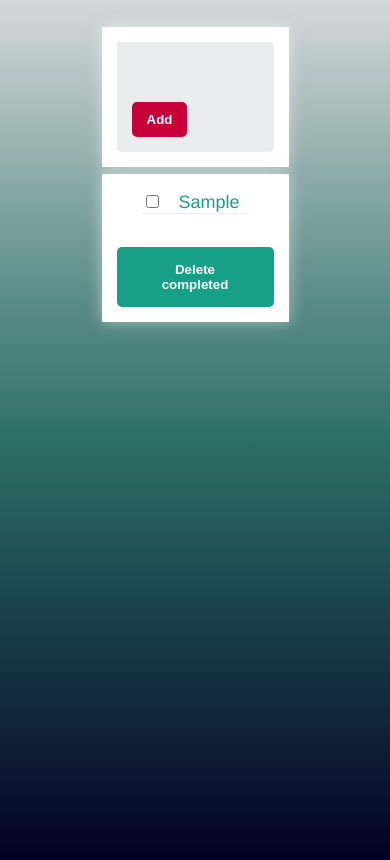
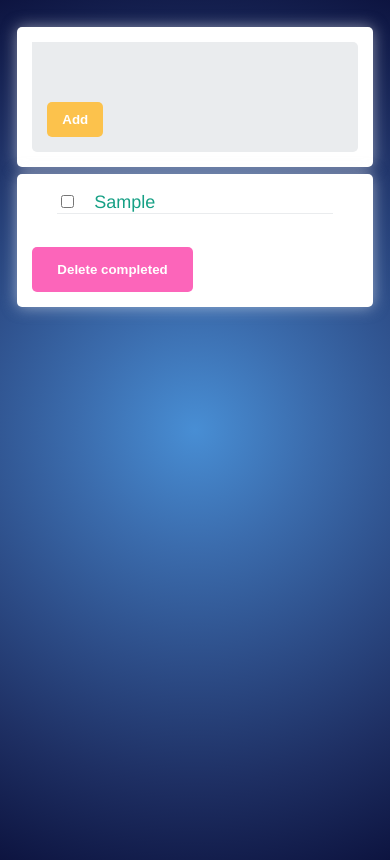
Before and after one commit to mmorenoco/to_do_list_technical_test, a Vue app in the folder to_do_list/: page / in a window 390 px wide. Both pictures are taken after typing "Sample" into the empty fields and a click on the button "Add". Built offline with nearby package versions, Linux system fonts and the light colour scheme.

Commit message:
conversion to bem toDoList AddBar

```diff
--- a/to_do_list/src/App.vue
+++ b/to_do_list/src/App.vue
@@ -31,11 +31,11 @@ export default {
 </script>
 
 <style>
-html {
-  box-sizing: border-box;
-  background: linear-gradient(0deg, rgba(2,0,36,1) 0%, rgba(30,75,81,1) 33%, rgba(44,111,103,1) 49%, rgba(64,123,117,1) 55%, rgba(90,140,135,1) 65%, rgba(213,216,220,1) 100%);
+  html {
+    box-sizing: border-box;
+    background-image: radial-gradient(circle, #488ed4, #3b6cad, #2d4d88, #1e2f63, #0d1440);
     font-size: large;
-}
+  }
 #app {
   font-family: Avenir, Helvetica, Arial, sans-serif;
   -webkit-font-smoothing: antialiased;
--- a/to_do_list/src/components/AddBar.vue
+++ b/to_do_list/src/components/AddBar.vue
@@ -38,6 +38,8 @@ export default {
 
 <style scoped>
 
+
+
     .add-bar-container {
         background: white;
         padding: 15px;
@@ -68,7 +70,7 @@ export default {
 
     .add-bar__button  {
         border: none;
-        background: #C70039;
+        background: #FCC24C;
         color: white;
         font-weight: bold;
         margin: 15px;
@@ -81,4 +83,15 @@ export default {
         filter: brightness(125%);
         cursor: pointer;
     }
+
+    @media  only screen and (max-width: 576px) {
+        .add-bar-container {
+            width: 95%;
+            border-radius: 5px;
+        }
+
+        .add-bar {
+            width: 100%;
+        }
+    }
 </style>
--- a/to_do_list/src/components/ToDoList.vue
+++ b/to_do_list/src/components/ToDoList.vue
@@ -1,9 +1,9 @@
 <template>
-  <div class="toDoList">
-      <ul>
-          <li v-for="task in toDoList" :key="task.index"><input type="checkbox" v-model="task.checked">{{ task.toDo }}</li>
+  <div class="to-do">
+      <ul class="to-do__list">
+          <li class="to-do__list--task" v-for="task in toDoList" :key="task.index"><input type="checkbox" v-model="task.checked">{{ task.toDo }}</li>
       </ul>
-      <button type="submit" @click="deleteTask(task)">Delete completed</button>
+      <button class="to-do__button" type="submit" @click="deleteTask(task)">Delete completed</button>
   </div>
 </template>
 
@@ -20,7 +20,7 @@ export default {
 </script>
 
 <style scoped>
-    .toDoList {
+    .to-do {
         background: #fff;
         width: 50%;
         -webkit-box-shadow: 0px 0px 15px 0px rgba(253,254,254,0.5);
@@ -37,12 +37,12 @@ export default {
     Si padre, si es par...
     */
 
-    ul {
+    .to-do__list {
         list-style-type: none;
         padding-inline-end: 40px;
     }
 
-    ul li {
+    .to-do__list--task {
         border-bottom: 1px solid #EAECEE;
         margin-bottom: 15px;
     }
@@ -51,9 +51,9 @@ export default {
         margin-right: 20px;
     }
 
-    button {
+    .to-do__button {
         border: none;
-        background: #16A085;
+        background: #FC65BA;
         color: white;
         font-weight: bold;
         margin: 15px;
@@ -61,9 +61,17 @@ export default {
         border-radius: 5px;
     }
 
-    button:hover {
+    .to-do__button:hover {
         outline: none;
         filter: brightness(125%);
         cursor: pointer;
     }
+
+
+    @media only screen and (max-width: 576px){
+        .to-do {
+            width: 95%;
+            border-radius: 5px;
+        }
+    }
 </style>
```
